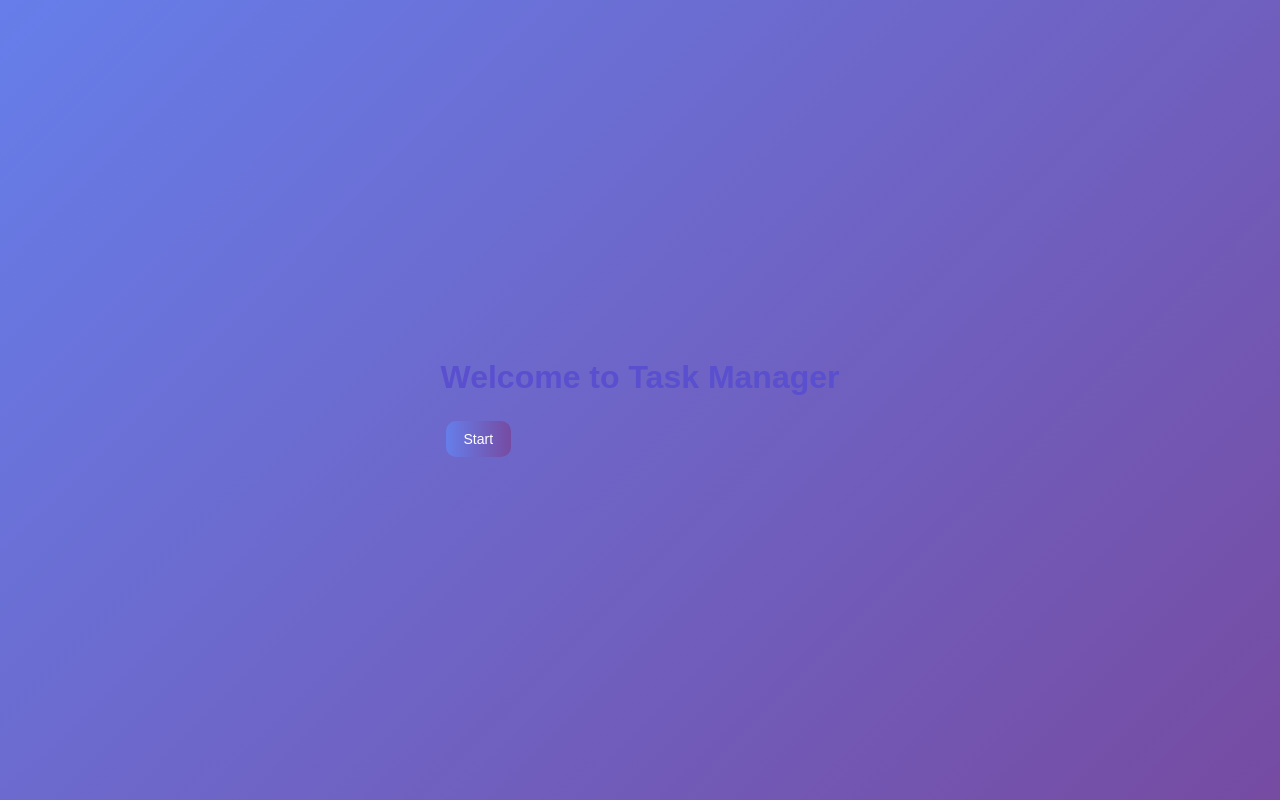
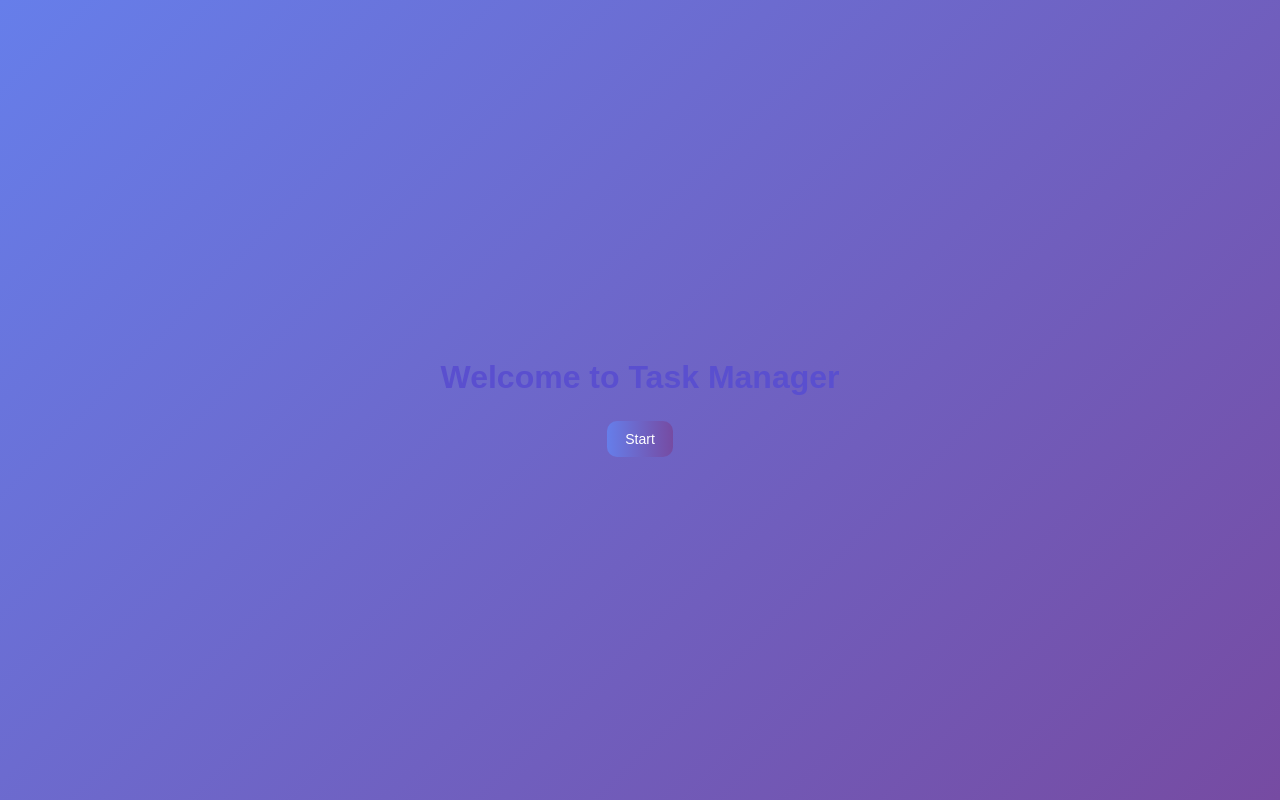
Before and after one commit to beatrizmaslikova-ctrl/git, a website: page index.html in a window 1280 px wide. Drawn offline with Linux system fonts and the light colour scheme.

Commit message:
styles for start button

```diff
--- a/style.css
+++ b/style.css
@@ -1,3 +1,15 @@
+.start-screen {
+    display: flex;
+    flex-direction: column;
+    justify-content: center;
+    align-items: center;
+    height: 100vh;
+}
+
+#app {
+    margin-top: 50px;
+}
+
 body {
     font-family: Arial, sans-serif;
     background: linear-gradient(135deg, #667eea, #764ba2);
```
